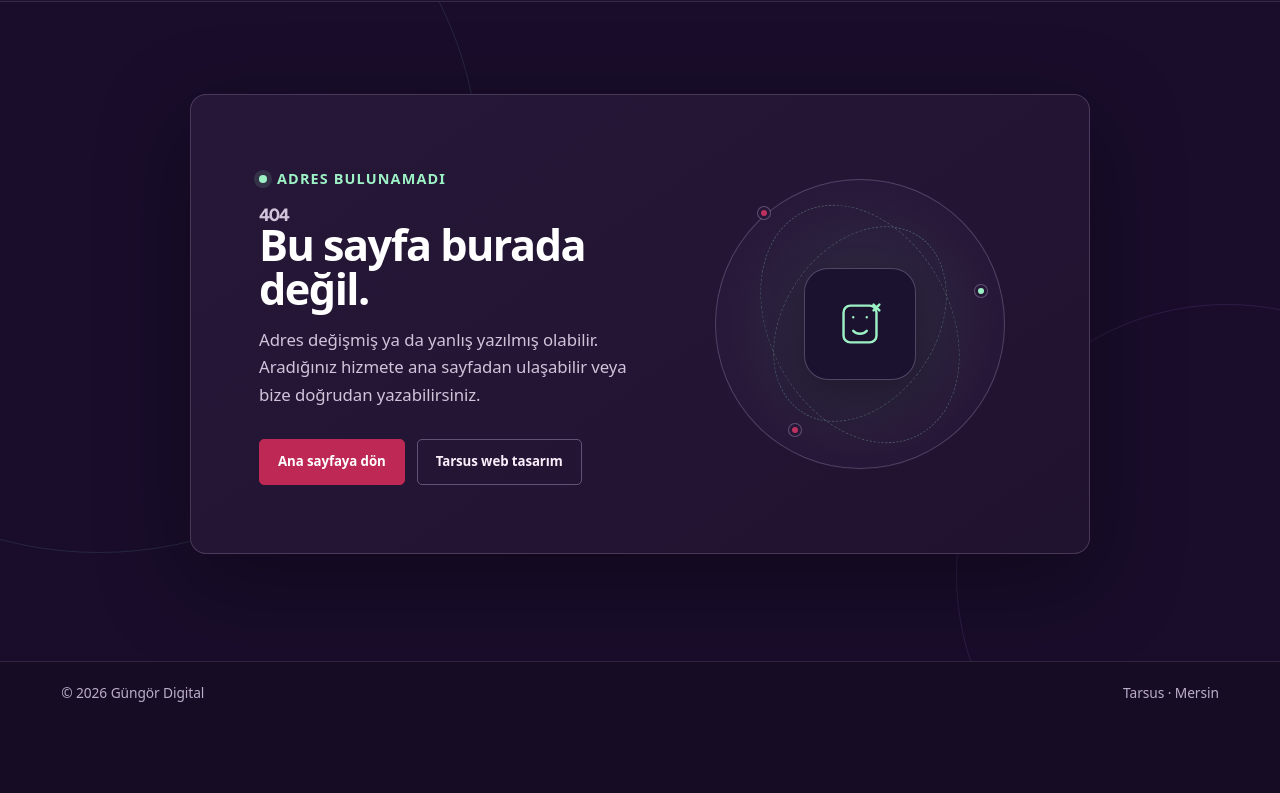
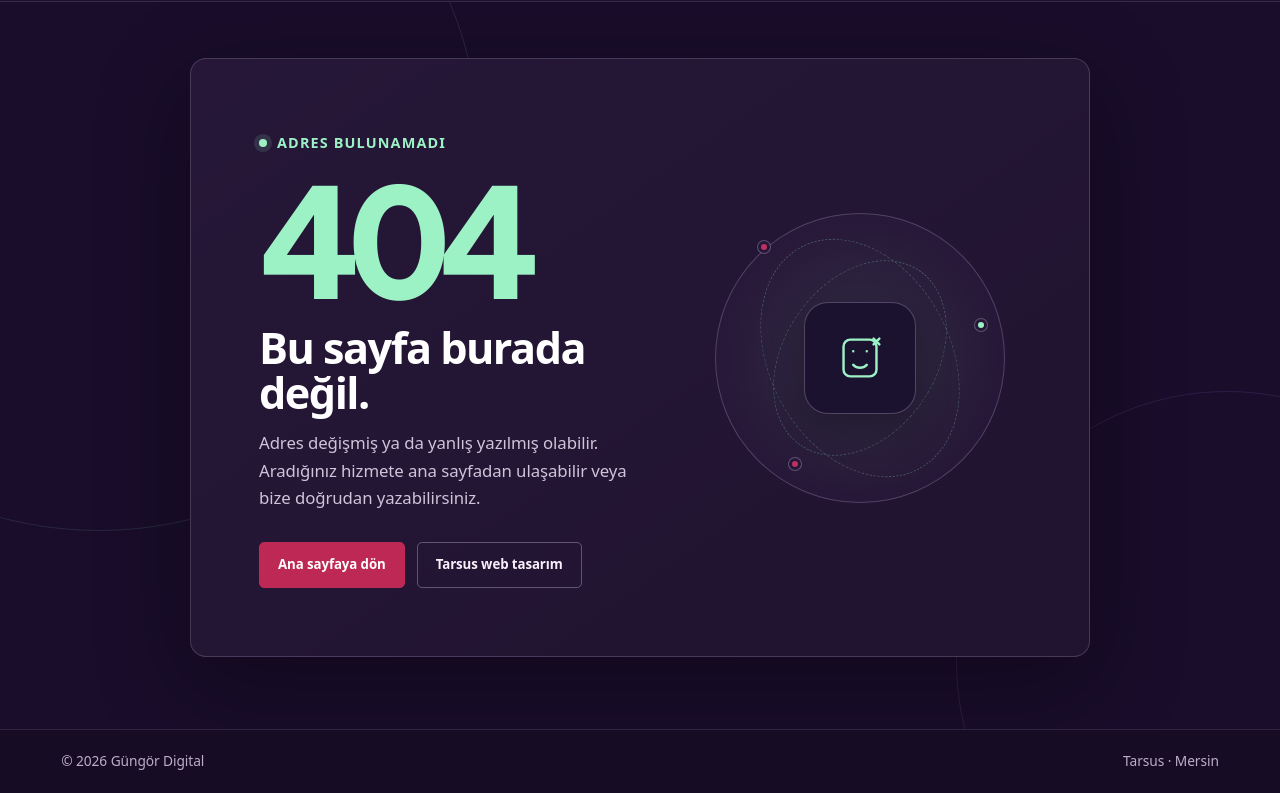
Before and after one commit to ahmetgungor001/tarsus-site, a plain HTML site: page 404.html in a window 1280 px wide. Shown: the part 75-868 px from the top of the page. Before the commit the page ends 800 px from the top, so only its background shows below. Drawn offline with Linux system fonts and the light colour scheme.

Commit message:
Fix 404 code typography on branded page

```diff
--- a/404.html
+++ b/404.html
@@ -29,6 +29,7 @@
 .not-found-kicker{display:inline-flex;align-items:center;gap:10px;color:#9df2c5;font-size:.9rem;font-weight:700;letter-spacing:.08em;text-transform:uppercase;margin-bottom:18px}
 .not-found-kicker:before{content:"";width:8px;height:8px;background:#9df2c5;border-radius:50%;box-shadow:0 0 0 5px rgba(157,242,197,.12)}
 .not-found-code{font-family:"Plus Jakarta Sans",Inter,sans-serif;font-size:clamp(5rem,13vw,9.5rem);line-height:.85;letter-spacing:-.09em;font-weight:800;color:#9df2c5;margin:0 0 24px}
+.not-found-copy p.not-found-code{font-size:clamp(5rem,13vw,9.5rem);line-height:.85;letter-spacing:-.09em;font-weight:800;color:#9df2c5;margin:0 0 24px}
 .not-found-copy h1{font-size:clamp(1.8rem,4vw,2.7rem);margin-bottom:14px;color:#fff}
 .not-found-copy p{font-size:1.05rem;color:#cfc4da;max-width:460px;margin:0}
 .not-found-actions{display:flex;flex-wrap:wrap;gap:12px;margin-top:30px}
@@ -46,7 +47,7 @@
 .not-found-node.one{top:27px;left:42px}.not-found-node.two{right:17px;top:105px;background:#9df2c5}.not-found-node.three{bottom:32px;left:73px;background:#bd315f}
 .not-found-footer{border-top:1px solid rgba(227,213,245,.12);padding:20px 0;color:#bcaecb;font-size:.86rem}
 .not-found-footer .wrap{display:flex;justify-content:space-between;gap:16px;flex-wrap:wrap}
-@media(max-width:720px){.not-found-main{padding:30px 16px 42px}.not-found-card{grid-template-columns:1fr;gap:20px;padding:32px 24px}.not-found-visual{grid-row:1;min-height:190px}.not-found-orbit{width:190px}.not-found-mark{width:78px;height:78px;border-radius:18px}.not-found-mark svg{width:46px;height:46px}.not-found-node.one{top:18px;left:27px}.not-found-node.two{right:8px;top:68px}.not-found-node.three{bottom:20px;left:48px}.not-found-code{font-size:5.3rem;margin-bottom:18px}.not-found-copy h1{font-size:1.8rem}.not-found-actions{margin-top:24px}}
+@media(max-width:720px){.not-found-main{padding:30px 16px 42px}.not-found-card{grid-template-columns:1fr;gap:20px;padding:32px 24px}.not-found-visual{grid-row:1;min-height:190px}.not-found-orbit{width:190px}.not-found-mark{width:78px;height:78px;border-radius:18px}.not-found-mark svg{width:46px;height:46px}.not-found-node.one{top:18px;left:27px}.not-found-node.two{right:8px;top:68px}.not-found-node.three{bottom:20px;left:48px}.not-found-code{font-size:5.3rem;margin-bottom:18px}.not-found-copy p.not-found-code{font-size:5.3rem;margin-bottom:18px}.not-found-copy h1{font-size:1.8rem}.not-found-actions{margin-top:24px}}
 @media(max-width:430px){.not-found-actions{display:grid}.not-found-actions .btn{width:100%}.not-found-footer .wrap{justify-content:center;text-align:center}}
 </style>
 </head>
```
